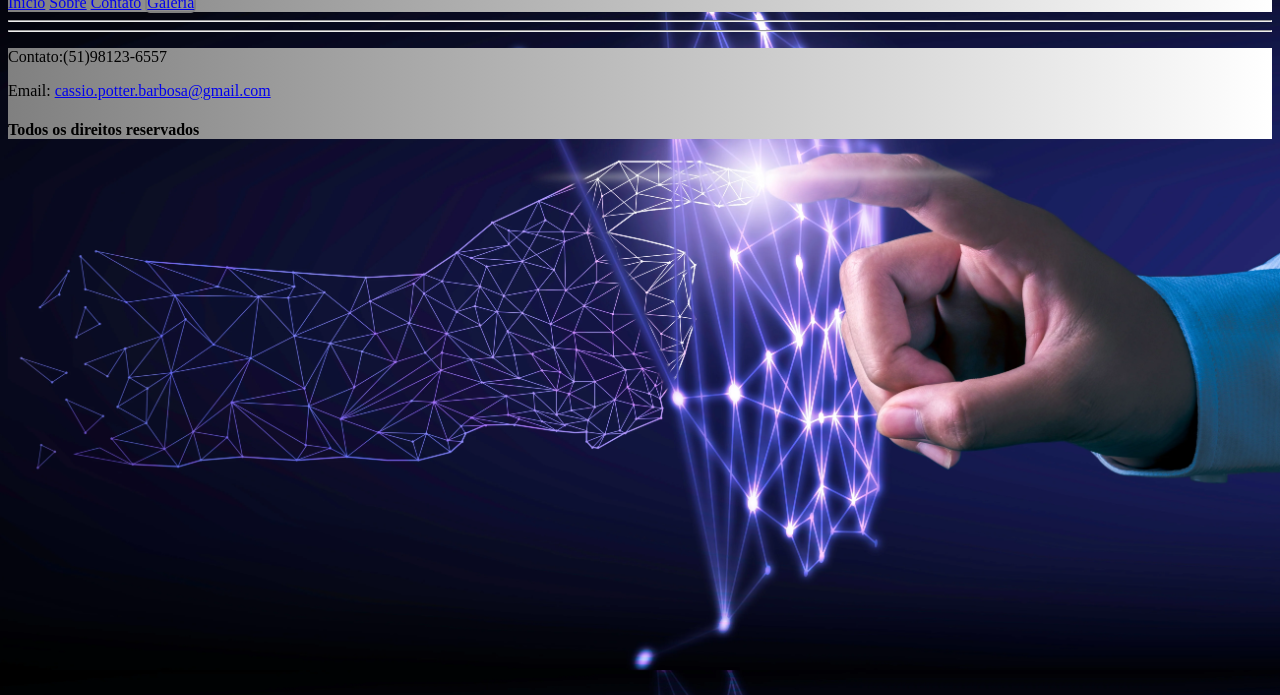
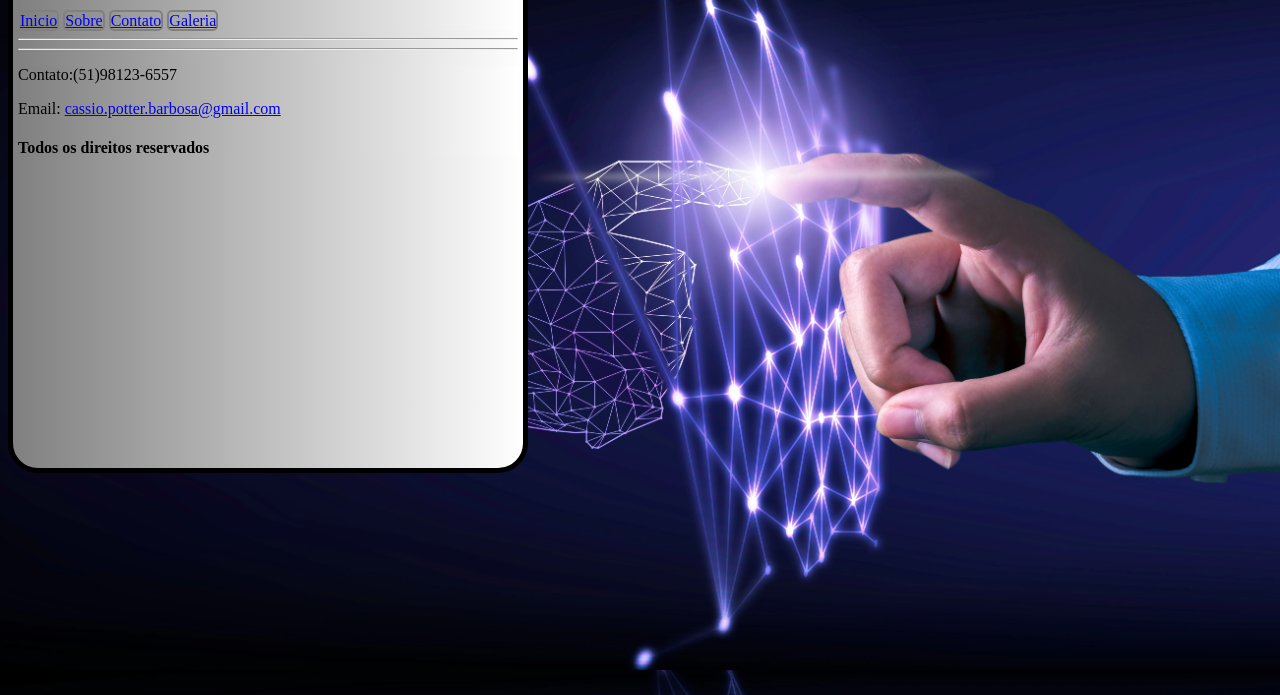
Before and after one commit to CassioPotter/projeto, a plain HTML site: page portifolio/Galeria.html in a window 1280 px wide. Shown: the part 105-800 px from the top of the page. Drawn offline with Linux system fonts and the light colour scheme.

Commit message:
Update Galeria.html

```diff
--- a/portifolio/Galeria.html
+++ b/portifolio/Galeria.html
@@ -1,5 +1,6 @@
 <!DOCTYPE html>
 <html lang="en">
+
 <head>
     <meta charset="UTF-8">
     <meta http-equiv="X-UA-Compatible" content="IE=edge">
@@ -7,14 +8,16 @@
     <title>Document</title>
     <link rel="stylesheet" href="estilo.css">
 </head>
+
 <body>
+    <div id="total">
         <header>
             <h1>Galeria de imagens</h1>
             <tr id="menu">
                 <td>
-                <a href="index.html">Inicio</a>
-                <a href="sobre.html">Sobre</a>
-                <a href="contato.html">Contato</a>
+                    <a href="index.html" id="menu">Inicio</a>
+                    <a href="sobre.html" id="menu">Sobre</a>
+                    <a href="contato.html" id="menu">Contato</a>
                     <a href="Galeria.html" id="menu">Galeria</a>
                 </td>
             </tr>
@@ -37,6 +40,7 @@
             </h4>
 
         </footer>
+    </div>
+</body>
 
-</body>
 </html>
```
Lines whose indentation alone changed are shown as unchanged.
